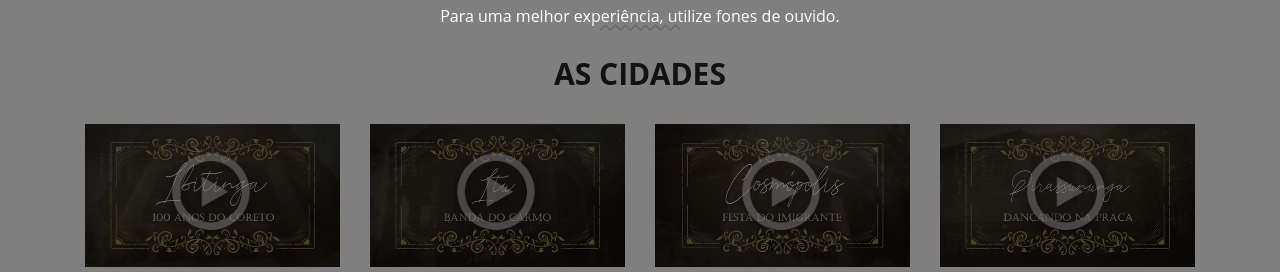
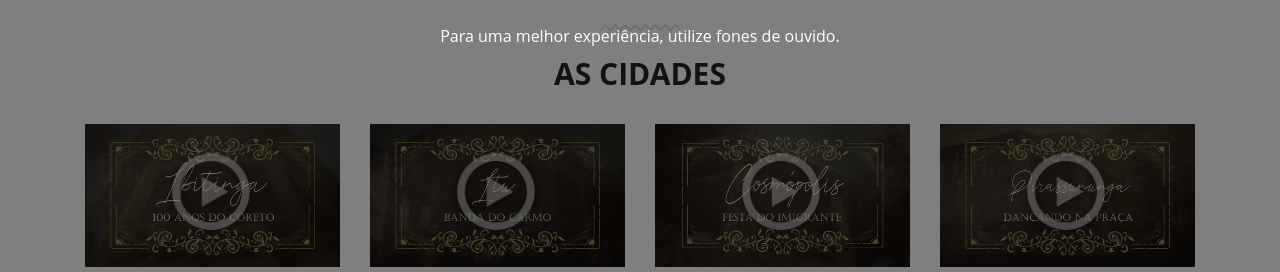
Before and after one commit to leotvsite/leotvsite.github.io, a website: page index.html in a window 1280 px wide. Both pictures are taken after a click on the link 640 px from the left and 159 px from the top of the page. Shown: the part 480-752 px from the top of the page. Drawn offline with Linux system fonts and the light colour scheme.

Commit message:
fones de ouvido

```diff
--- a/assets/styles/style.css
+++ b/assets/styles/style.css
@@ -91,7 +91,7 @@ header .menu-item a:hover {
 
 .fones {
     position: absolute;
-    bottom: -30px;
+    bottom: -50px;
     color: white;
     width: 100%;
     text-align: center;
```
